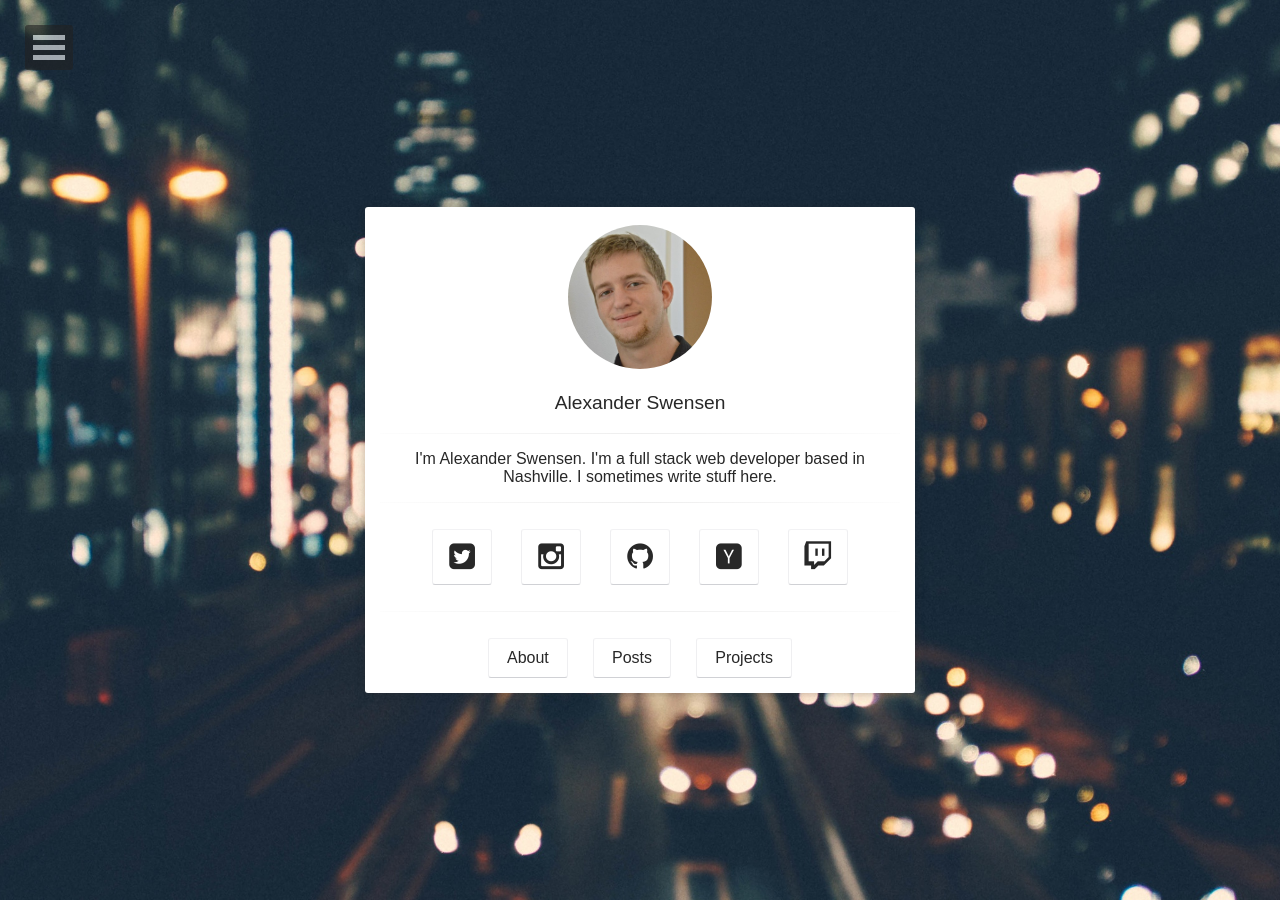
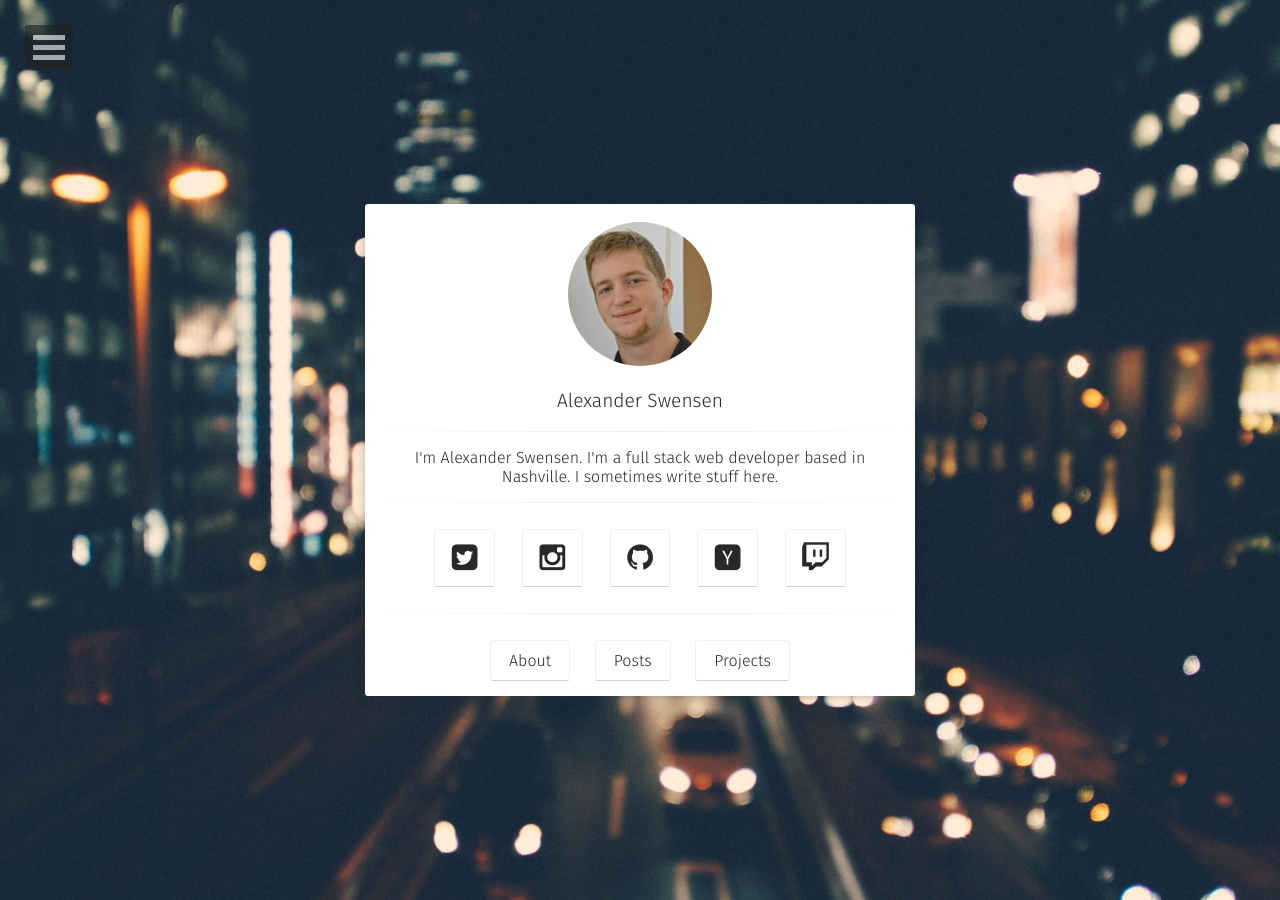
Before and after one commit to AlexSwensen/alexswensen.io-old, a Jekyll site: the page built from index.html, in a window 1280 px wide. Built offline with Jekyll 4.4.1, drawn with Linux system fonts in a browser that asks for light colours; some web fonts are replaced; comment, search, counter and statistics services are not loaded.

Commit message:
ads font to header

```diff
--- a/_includes/head.html
+++ b/_includes/head.html
@@ -34,7 +34,7 @@
     <meta name="MobileOptimized" content="320">
     <meta name="viewport" content="width=device-width, initial-scale=1.0">
     <!-- Fonts -->
-    <link href="https://fonts.googleapis.com/css?family=Fira+Sans" rel="stylesheet">
+    <link href="https://fonts.googleapis.com/css?family=Fira+Sans:300,300i,400,400i,500,500i,700,700i|Inconsolata:400,700&amp;subset=latin-ext" rel="stylesheet">
     <!-- CSS -->
     <link rel="stylesheet" href="{{ site.baseurl }}/assets/css/main.css">
     <!-- JS -->
```
